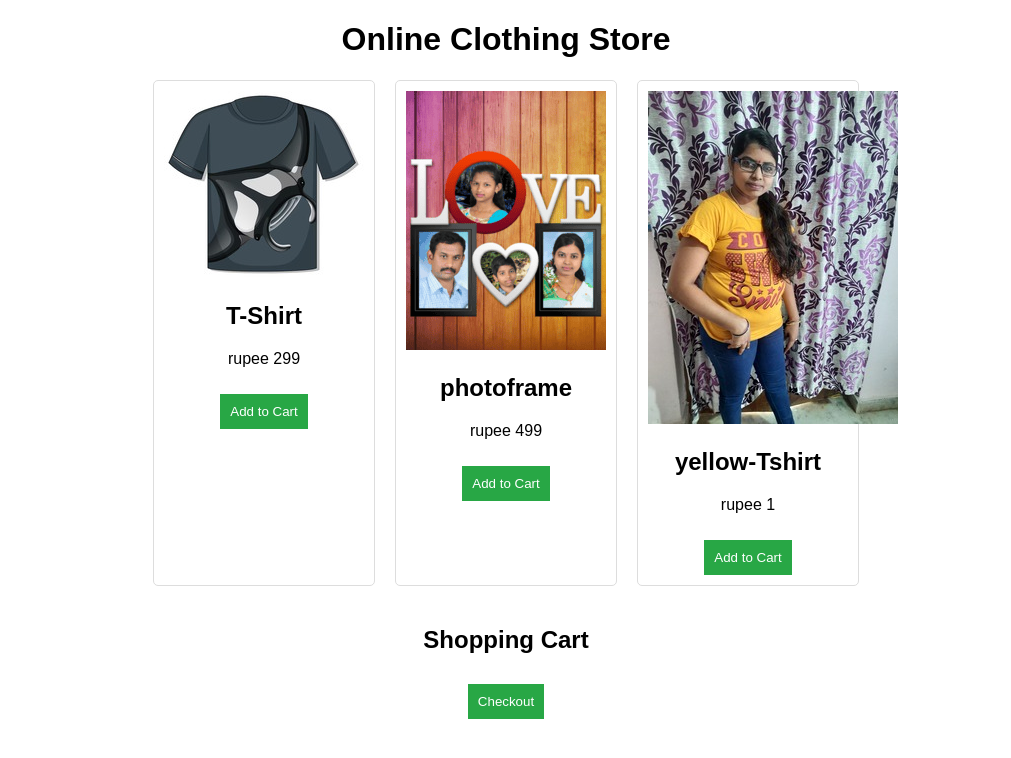
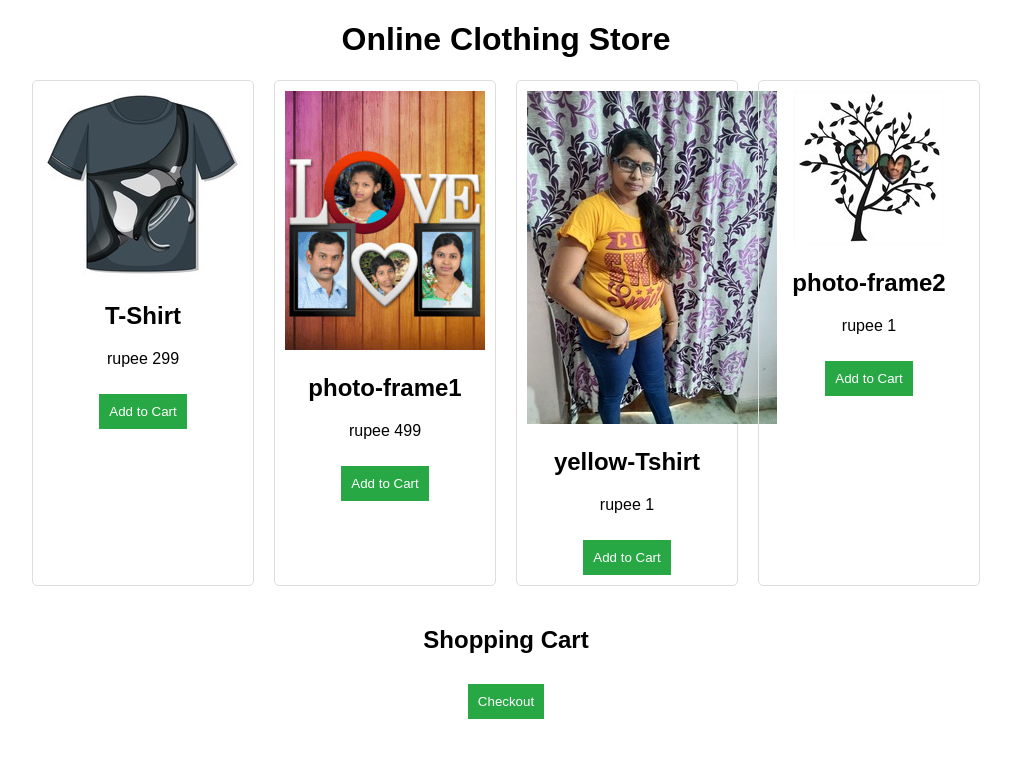
Before and after one commit to rajudruva2/serverless-frontend, a React (Create React App) app: page / in a window 1280 px wide. Shown: the top 758 px of the page, without its empty margins (134-1145 px from the left). Built offline with nearby package versions, Linux system fonts and the light colour scheme.

Commit message:
Update App.js

```diff
--- a/src/App.js
+++ b/src/App.js
@@ -7,11 +7,13 @@ import "./App.css";
 import jeansImage from "./assets/jeans.jpg";
 import tshirtImage from "./assets/tshirt.jpg";
 import sareeImage from "./assets/saree.jpg";
+import pf1 from "./assets/photo-frame-1.jpg";
 
 const products = [
   { id: 1, name: "T-Shirt", price: 299, image: tshirtImage },
-  { id: 2, name: "photoframe", price: 499, image: jeansImage },
+  { id: 2, name: "photo-frame1", price: 499, image: jeansImage },
   { id: 3, name: "yellow-Tshirt", price: 1, image: sareeImage },
+  { id: 3, name: "photo-frame2", price: 1, image:pf1 },
 ];
 
 function App() {
```
